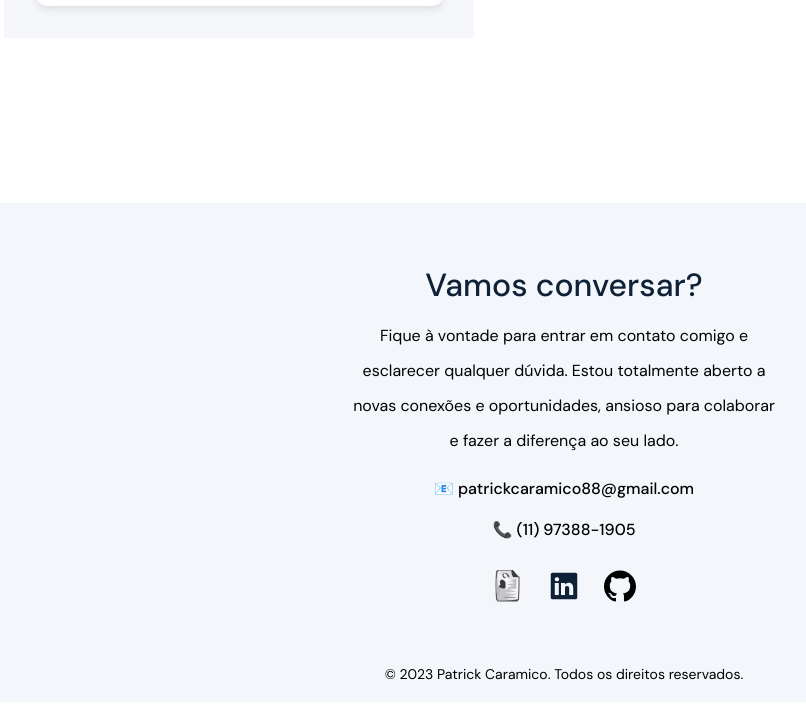
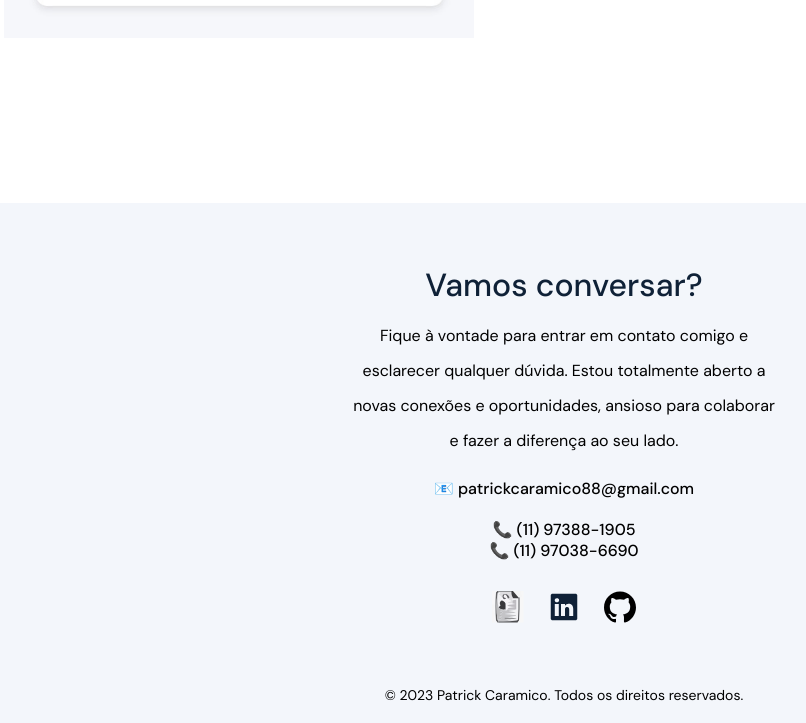
Before and after one commit to PatrickCaramico/Meu_Portfolio, a plain HTML site: page index.html in a window 1280 px wide. Shown: the part 3636-4359 px from the top of the page, without its empty margins (76-882 px from the left). Before the commit the page ends 4338 px from the top, so only its background shows below. Drawn offline with Linux system fonts and the light colour scheme.

Commit message:
Update index.html

```diff
--- a/index.html
+++ b/index.html
@@ -214,6 +214,7 @@
         <div class="footer__contact mb-m">
           <span class="mb-m">📧 patrickcaramico88@gmail.com</span>
           <span>📞 (11) 97388-1905</span>
+          <span>📞 (11) 97038-6690</span>
         </div>
         <ul class="mb-l">
           <li>
```
